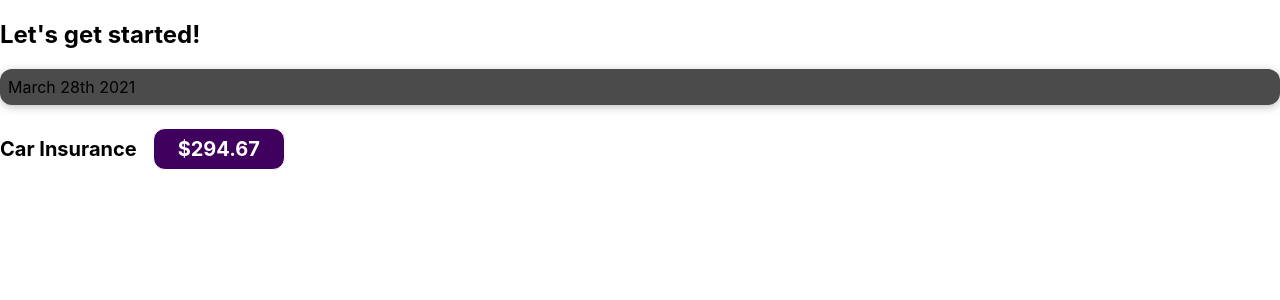
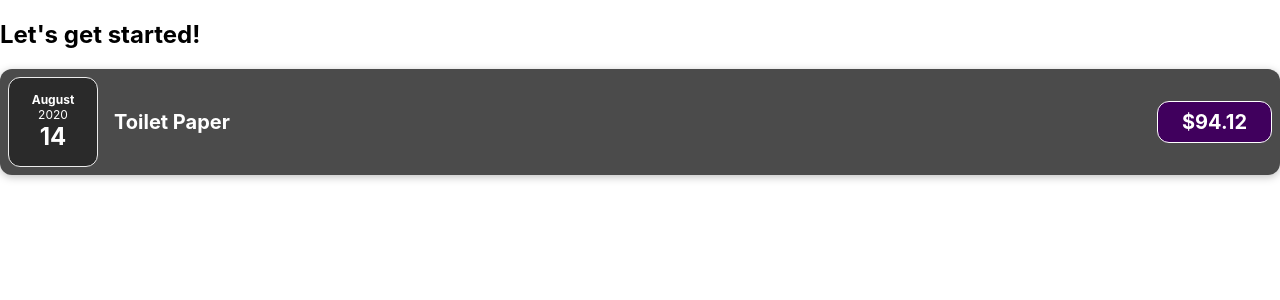
Before and after one commit to andre353/react-academind-1-project, a React (Create React App) app: page / in a window 1280 px wide. Shown: the top 300 px of the page. Built offline with nearby package versions, Linux system fonts and the light colour scheme.

Commit message:
Add ExpenseDate component

```diff
--- a/src/App.js
+++ b/src/App.js
@@ -1,10 +1,31 @@
 import ExpenseItem from "./component/ExpenseItem";
 
 function App() {
+  const expenses = [
+    {
+      id: 'e1',
+      title: 'Toilet Paper',
+      amount: 94.12,
+      date: new Date(2020, 7, 14),
+    },
+    { id: 'e2', title: 'New TV', amount: 799.49, date: new Date(2021, 2, 12) },
+    {
+      id: 'e3',
+      title: 'Car Insurance',
+      amount: 294.67,
+      date: new Date(2021, 2, 28),
+    },
+    {
+      id: 'e4',
+      title: 'New Desk (Wooden)',
+      amount: 450,
+      date: new Date(2021, 5, 12),
+    },
+  ];
   return (
     <div>
       <h2>Let's get started!</h2>
-      <ExpenseItem></ExpenseItem>
+      <ExpenseItem title={expenses[0].title} amount={expenses[0].amount} date={expenses[0].date}></ExpenseItem>
     </div>
   );
 }
--- /dev/null
+++ b/src/component/ExpenseDate.css
@@ -0,0 +1,26 @@
+.expense-date {
+  display: flex;
+  flex-direction: column;
+  width: 5.5rem;
+  height: 5.5rem;
+  border: 1px solid #ececec;
+  background-color: #2a2a2a;
+  color: white;
+  border-radius: 12px;
+  align-items: center;
+  justify-content: center;
+}
+
+.expense-date__month {
+  font-size: 0.75rem;
+  font-weight: bold;
+}
+
+.expense-date__year {
+  font-size: 0.75rem;
+}
+
+.expense-date__day {
+  font-size: 1.5rem;
+  font-weight: bold;
+}
--- /dev/null
+++ b/src/component/ExpenseDate.js
@@ -0,0 +1,17 @@
+import './ExpenseDate.css';
+
+function ExpenseDate(props) {
+  const month = props.date.toLocaleString('en-US', {month: 'long'});
+  const day = props.date.toLocaleString('en-US', {day: '2-digit'});
+  const year = props.date.getFullYear();
+
+  return (
+    <div className='expense-date'>
+        <div className='expense-date__month'>{month}</div>
+        <div className='expense-date__year'>{year}</div>
+        <div className='expense-date__day'>{day}</div>
+    </div>
+  )
+}
+
+export default ExpenseDate
--- a/src/component/ExpenseItem.js
+++ b/src/component/ExpenseItem.js
@@ -1,14 +1,15 @@
+import ExpenseDate from './ExpenseDate';
 import './ExpenseItem.css';
 
-function ExpenseItem() {
+function ExpenseItem(props) {
   return (
-    <>
-      <div className="expense-item">March 28th 2021</div>
+    <div className="expense-item">
+      <ExpenseDate date={props.date} />
       <div className="expense-item__description">
-        <h2>Car Insurance</h2>
-        <div className="expense-item__price">$294.67</div>
+        <h2>{props.title}</h2>
+        <div className="expense-item__price">${props.amount}</div>
       </div>
-    </>
+    </div>
   );
 }
 
```
